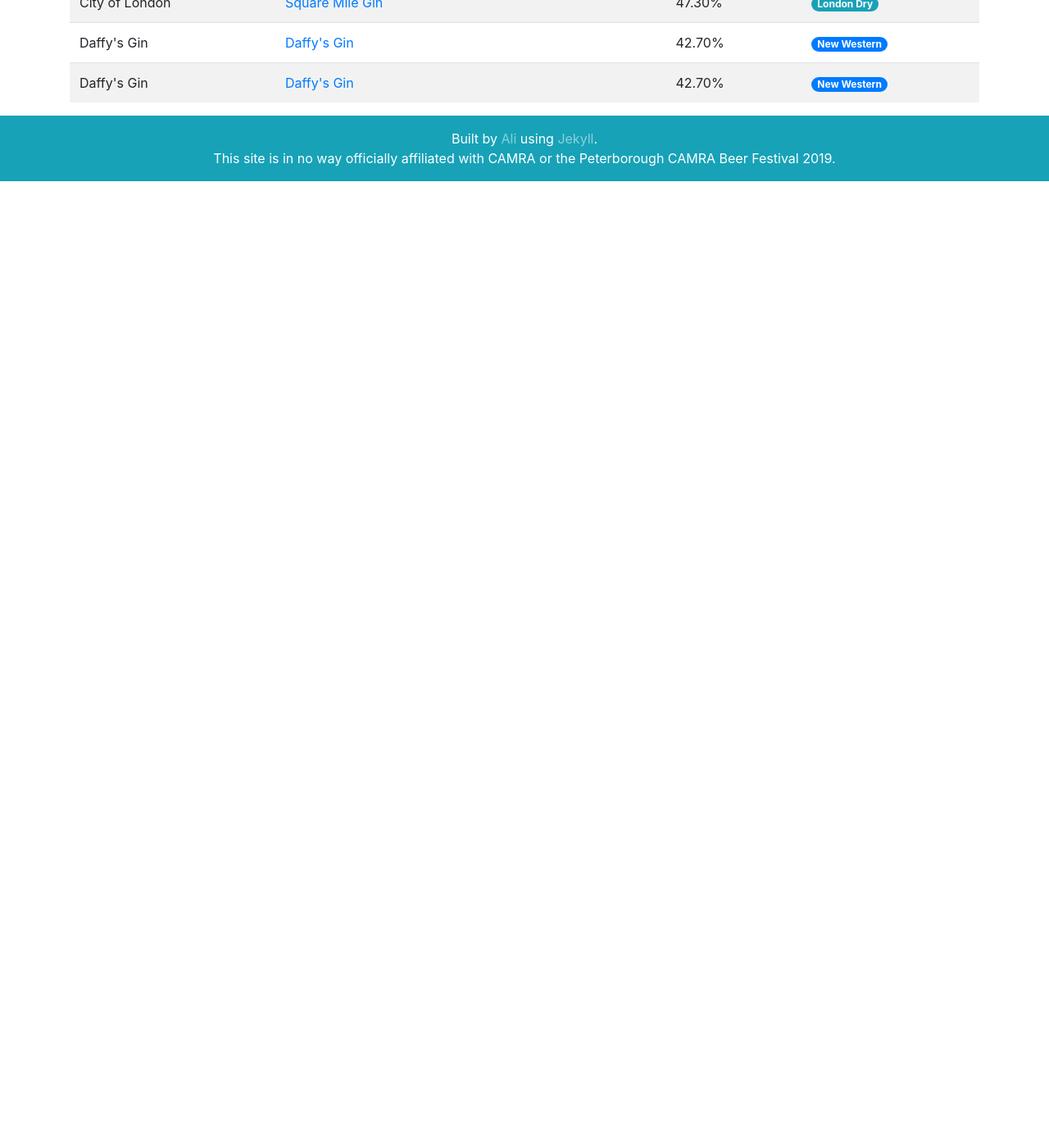
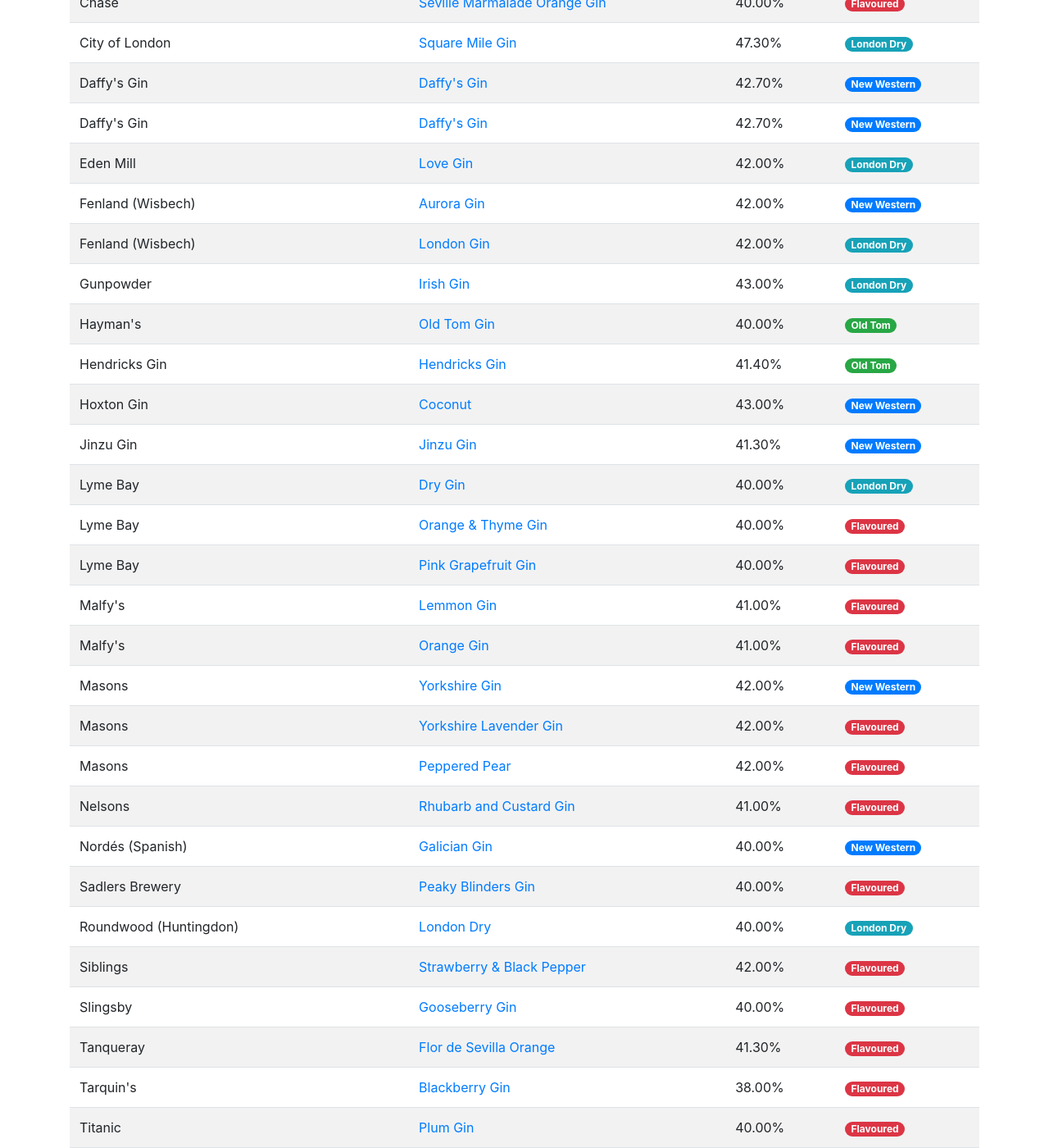
Before and after one commit to spleenqueen/pbf, a Jekyll site: the page built from gin.html, in a window 1280 px wide and 1400 px high, scrolled down 1155 px. Shown: the whole window at 82% size. Built offline with Jekyll 4.4.1, drawn with Linux system fonts in a browser that asks for light colours; before the commit the page ends 1376 px from its top, so only the background shows below that; some of the changed lines change nothing that is shown; some of the changed text lies outside the part shown.

Commit message:
Completed gin list

```diff
--- a/_data/gin.yml
+++ b/_data/gin.yml
@@ -45,6 +45,12 @@
   abv: "37.50"
   style: "F"
   desc: "London Dry Gin with a rich infusion of summer berries to create a gin to be enjoyed on those lazy, hazy days of summer."
+
+- distillery: "Bottomley Distillers (Lincolnshire)"
+  name: "Pin Gin"
+  abv: "40.00"
+  style: "NW"
+  desc: "Elegant floral notes ,orange, lime and cinnamon."
 
 - distillery: "Brewdog"
   name: "Lone Wolf Gin"
@@ -100,41 +106,212 @@
   style: "NW"
   desc: "A balance of citrus, junipers and coriander. Soft & supple, plenty of juniper elements, a touch of spearmint."
 
+- distillery: "Eden Mill"
+  name: "Love Gin"
+  abv: "42.00"
+  style: "LD"
+  desc: "A Pink Gin with an outstanding blend of botanicals and exotic fruits. Its pale colour when poured and when diluted."
 
+- distillery: "Fenland (Wisbech)"
+  name: "Aurora Gin"
+  abv: "42.00"
+  style: "NW"
+  desc: "Our London Dry Gin infused with a flower which turns it blue. Add tonic and it changes to pink/purple."
 
-#17 EDEN MILL LOVE GIN 42.00% LD A Pink Gin with an outstanding blend of botanicals and exotic fruits. Its pale colour when poured and when diluted.
-#18 FENLAND AURORA (WISBECH) 42.00% NW Our London Dry Gin infused with a flower which turns it blue. Add tonic and it changes to pink/purple.
-#19 FENLAND LONDON GIN (WISBECH) 42.00% LD "London Dry Gin is re distilled with juniper, coriander, angelica root, cardamon, Sichuan pepper and a freshly picked bay leaf "
-#20 GUNPOWDER IRISH GIN 43.00% LD Bright citrus and green tea notes are complemented by the spices.
-#21 HAYMAN'S OLD TOM GIN 40.00% OT "Subtly sweet, though maintains a herbaceous quality throughout."
-#22 HENDRICKS GIN 41.40% OT "Cucumber is a main botanical, a unique, incredibly refreshing."
-#23 HOXTON GIN COCONUT 43.00% NW "Tropical, coconut rum-like, perfumed with sweet citrus and soft juniper developing on the late palate and finish."
-#24 JINZU GIN 41.30% NW "English and Japanese traditions to create an exciting, intriguing spirit. ."
-#25 LYME BAY DRY GIN (LYME BAY) 40.00% LD "Grapefruit, lime, verbena, orris, a good core of spicy juniper."
-#26 LYME BAY ORANGE &THYME 40.00% F "With bittersweet citrus flavours of blood orange with gentle peppermint notes of thyme. Combining with juniper, coriander & angelica."
-#27 LYME BAY PINK GRAPEFRUIT GIN 40.00% F A beautiful marriage of the floral and citrus flavours.
-#28 MALFY'S LEMMON GIN 41.00% F "Infused with Lemons,Dry and crisp. Notes of juniper, anise and coriander. "
-#29 MALFY'S ORANGE GIN 41.00% F "Juniper, Sicilian Blood Oranges and 6 botanicals."
-#30 MASONS YORKSHIRE GIN 42.00% NW "Juniper,Lime and Orange Flavours."
-#31 MASONS YORKSHIRE LAVENDER GIN 42.00% F Subtly sweet notes of Lavender.
-#32 MASONS PEPPERED PEAR 42.00% F The aromatic spiciness lingers on with the juniper and some citrus. Warm and zesty.
-#33 NELSONS RHUBARB AND CUSTARD GIN 41.00% F "Sharp, sweet rhubarb and mellow vanilla ."
-#34 NORDE'S GALICIAN GIN (SPANISH) 40.00% NW Fresh and Fruity on the palate.
-#35 PEAKY BLINDERS GIN (SADLERS BREWERY) 40.00% F Nine Botanicals & Exotic Spices.
-#36 PIN GIN LINCOLNSHIRE 40.00% NW "Elegant floral notes ,orange, lime and cinnamon. "
-#37 ROUNDWOOD LONDON DRY ( HUNTINGDON) 40.00% LD "A smooth, well-balanced gin with a citrusy nose, bursts of elderberry and a long, juniper finish."
-#38 SIBLINGS STRAWBERRY & BLACK PEPPER 42.00% F Infused with fresh strawberries and warm black pepper this is the perfect gin for the summer.
-#39 SLINGSBY GOOSEBERRY GIN 40.00% F "Tangy gooseberry sharpness is ever present, alongside a balancing fruity sweetness and citrus notes."
-#40 TANQUERAY FLOR DE SEVILLA ORANGE 41.30% F Zesty & bittersweet taste of Seville Oranges.
-#41 TARQUIN'S BLACKBERRY GIN 38.00% F Full of Blackberry and Honey flavour's.
-#42 TITANIC PLUM GIN 40.00% F "With selected botanicals as well as the sweetness of the plums , this gin is smooth and rich."
-#43 THE BOTANIST GIN 46.00% LD Made with a massive 31 Botanicals.
-#44 TWO BIRDS OLD TOM GIN 40.00% OT A sweeter Victorian Style Gin
-#45 WARNER EDWARDS ELDERFLOWER GIN 40.00% F An aperitif - sweet dry and gorgeous with a good tonic.
-#46 WARNER EDWARDS HONEY BEE GIN 40.00% F Made with Honey from there own Farm Bees.
-#47 WHITLEY NEILL PARMA VIOLET GIN 43.00% F A handcrafted gin of exceptional quality with bright vibrant flavours of juniper followed by a herbaceous floral note from the Violet
-#48 WHITLEY NEILL QUINCE GIN 43.00% F "The distinctive flavour of quince dominates the palate, giving way to the sweetness of apricots and peaches, with a long, fruity finish."
-#49 WHITLEY NEILL RASPBERRY GIN 43.00% F "Not as sweet as you'd expect, raspberry fruitiness . "
-#50 WHITLEY NEILL RHUBARB & GINGER GIN 43.00% F Tart Rhubarb crispness &Ginger giving a warm Character.
-#51 XOLATO CHOCOLATE GIN (XGIN) 44.00% F "Creamy and vanilla forward, with elegant juniper and a clear, delicious spark of dark chocolate at its core."
-#52 YORK GIN ROMAN FRUITS 42.50% F "Juicy red fruit notes are up-front and lively, but the earthy gin-based elements stay in control throughout."
+- distillery: "Fenland (Wisbech)"
+  name: "London Gin"
+  abv: "42.00"
+  style: "LD"
+  desc: "London Dry Gin is re distilled with juniper, coriander, angelica root, cardamon, Sichuan pepper and a freshly picked bay leaf."
+
+- distillery: "Gunpowder"
+  name: "Irish Gin"
+  abv: "43.00"
+  style: "LD"
+  desc: "Bright citrus and green tea notes are complemented by the spices."
+
+- distillery: "Hayman's"
+  name: "Old Tom Gin"
+  abv: "40.00"
+  style: "OT"
+  desc: "Subtly sweet, though maintains a herbaceous quality throughout."
+
+- distillery: "Hendricks Gin"
+  name: "Hendricks Gin"
+  abv: "41.40"
+  style: "OT"
+  desc: "Cucumber is a main botanical, a unique, incredibly refreshing."
+
+- distillery: "Hoxton Gin"
+  name: "Coconut"
+  abv: "43.00"
+  style: "NW"
+  desc: "Tropical, coconut rum-like, perfumed with sweet citrus and soft juniper developing on the late palate and finish."
+
+- distillery: "Jinzu Gin"
+  name: "Jinzu Gin"
+  abv: "41.30"
+  style: "NW"
+  desc: "English and Japanese traditions to create an exciting, intriguing spirit."
+
+- distillery: "Lyme Bay"
+  name: "Dry Gin"
+  abv: "40.00"
+  style: "LD"
+  desc: "Grapefruit, lime, verbena, orris, a good core of spicy juniper."
+
+- distillery: "Lyme Bay"
+  name: "Orange & Thyme Gin"
+  abv: "40.00"
+  style: "F"
+  desc: "With bittersweet citrus flavours of blood orange with gentle peppermint notes of thyme. Combining with juniper, coriander & angelica."
+
+- distillery: "Lyme Bay"
+  name: "Pink Grapefruit Gin"
+  abv: "40.00"
+  style: "F"
+  desc: "A beautiful marriage of the floral and citrus flavours."
+
+- distillery: "Malfy's"
+  name: "Lemmon Gin"
+  abv: "41.00"
+  style: "F"
+  desc: "Infused with Lemons,Dry and crisp. Notes of juniper, anise and coriander."
+
+- distillery: "Malfy's"
+  name: "Orange Gin"
+  abv: "41.00"
+  style: "F"
+  desc: "Juniper, Sicilian Blood Oranges and 6 botanicals."
+
+- distillery: "Masons"
+  name: "Yorkshire Gin"
+  abv: "42.00"
+  style: "NW"
+  desc: "Juniper,Lime and Orange Flavours."
+
+- distillery: "Masons"
+  name: "Yorkshire Lavender Gin"
+  abv: "42.00"
+  style: "F"
+  desc: "Subtly sweet notes of Lavender."
+
+- distillery: "Masons"
+  name: "Peppered Pear"
+  abv: "42.00"
+  style: "F"
+  desc: "The aromatic spiciness lingers on with the juniper and some citrus. Warm and zesty."
+
+- distillery: "Nelsons"
+  name: "Rhubarb and Custard Gin"
+  abv: "41.00"
+  style: "F"
+  desc: "Sharp, sweet rhubarb and mellow vanilla."
+
+- distillery: "Nordés (Spanish)"
+  name: "Galician Gin"
+  abv: "40.00"
+  style: "NW"
+  desc: "Fresh and Fruity on the palate."
+
+- distillery: "Sadlers Brewery"
+  name: "Peaky Blinders Gin"
+  abv: "40.00"
+  style: "F"
+  desc: "Nine Botanicals & Exotic Spices."
+
+- distillery: "Roundwood (Huntingdon)"
+  name: "London Dry"
+  abv: "40.00"
+  style: "LD"
+  desc: "A smooth, well-balanced gin with a citrusy nose, bursts of elderberry and a long, juniper finish."
+
+- distillery: "Siblings"
+  name: "Strawberry & Black Pepper"
+  abv: "42.00"
+  style: "F"
+  desc: "Infused with fresh strawberries and warm black pepper this is the perfect gin for the summer."
+
+- distillery: "Slingsby"
+  name: "Gooseberry Gin"
+  abv: "40.00"
+  style: "F"
+  desc: "Tangy gooseberry sharpness is ever present, alongside a balancing fruity sweetness and citrus notes."
+
+- distillery: "Tanqueray"
+  name: "Flor de Sevilla Orange"
+  abv: "41.30"
+  style: "F"
+  desc: "Zesty & bittersweet taste of Seville Oranges."
+
+- distillery: "Tarquin's"
+  name: "Blackberry Gin"
+  abv: "38.00"
+  style: "F"
+  desc: "Full of Blackberry and Honey flavours."
+
+- distillery: "Titanic"
+  name: "Plum Gin"
+  abv: "40.00"
+  style: "F"
+  desc: "With selected botanicals as well as the sweetness of the plums , this gin is smooth and rich."
+
+- distillery: "The Botanist"
+  name: "The Botanist Gin"
+  abv: "46.00"
+  style: "LD"
+  desc: "Made with a massive 31 Botanicals."
+
+- distillery: "Two Birds"
+  name: "Old Tom Gin"
+  abv: "40.00"
+  style: "OT"
+  desc: "A sweeter Victorian Style Gin."
+
+- distillery: "Warner Edwards"
+  name: "Elderflower Gin"
+  abv: "40.00"
+  style: "F"
+  desc: "An aperitif - sweet dry and gorgeous with a good tonic."
+
+- distillery: "Warner Edwards"
+  name: "Honey Bee Gin"
+  abv: "40.00"
+  style: "F"
+  desc: "Made with Honey from there own Farm Bees."
+
+- distillery: "Whitley Neill"
+  name: "Parma Violet Gin"
+  abv: "43.00"
+  style: "F"
+  desc: "A handcrafted gin of exceptional quality with bright vibrant flavours of juniper followed by a herbaceous floral note from the Violet."
+
+- distillery: "Whitley Neill"
+  name: "Quince Gin"
+  abv: "43.00"
+  style: "F"
+  desc: "The distinctive flavour of quince dominates the palate, giving way to the sweetness of apricots and peaches, with a long, fruity finish."
+
+- distillery: "Whitley Neill"
+  name: "Raspberry Gin"
+  abv: "43.00"
+  style: "F"
+  desc: "Not as sweet as you'd expect, raspberry fruitiness."
+
+- distillery: "Whitley Neill"
+  name: "Rhubarb & Ginger Gin"
+  abv: "43.00"
+  style: "F"
+  desc: "Tart Rhubarb crispness &Ginger giving a warm Character."
+
+- distillery: "Xolato"
+  name: "X-Gin (Chocolate Gin)"
+  abv: "44.00"
+  style: "F"
+  desc: "Creamy and vanilla forward, with elegant juniper and a clear, delicious spark of dark chocolate at its core."
+
+- distillery: "York Gin"
+  name: "Roman Fruits"
+  abv: "42.50"
+  style: "F"
+  desc: "Juicy red fruit notes are up-front and lively, but the earthy gin-based elements stay in control throughout."
```
